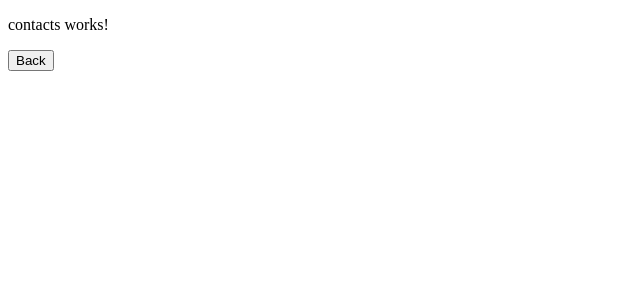
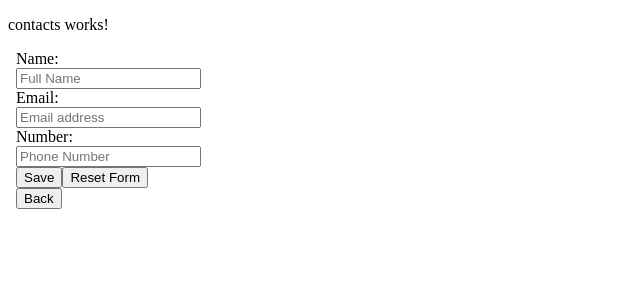
Before and after one commit to LiamRyan1/SafeTrek, an Angular app in the folder App/: page /home in a window 1280 px wide. Both pictures are taken after a click on the button "Contacts". Shown: the top 300 px of the page, without its empty margins (0-640 px from the left). Built offline with nearby package versions, Linux system fonts and the light colour scheme.

Commit message:
working on contacts page

```diff
--- a/App/src/app/components/contacts/contacts.component.html
+++ b/App/src/app/components/contacts/contacts.component.html
@@ -1,2 +1,11 @@
 <p>contacts works!</p>
+<body>
+    <form>
+        Name: <br><input type="text" [(ngModel)]="name" name="name" placeholder="Full Name"><br>
+        Email: <br><input type="text" [(ngModel)]="Email" name="Email" placeholder="Email address"> <br>
+        Number: <br><input type="text" [(ngModel)]="Number" name="Number" placeholder="Phone Number"> <br>
+        <button (click)="onSave()" >Save</button>
+        <button (click)="onResetForm()">Reset Form</button>
+        </form>
 <button (click)="openHome()">Back</button>
+</body>
--- a/App/src/app/components/contacts/contacts.component.ts
+++ b/App/src/app/components/contacts/contacts.component.ts
@@ -1,15 +1,40 @@
 import { Component } from '@angular/core';
+import { FormsModule } from '@angular/forms';
 import { Router } from '@angular/router';
 @Component({
   selector: 'app-contacts',
-  imports: [],
+  imports: [FormsModule],
   templateUrl: './contacts.component.html',
   styleUrl: './contacts.component.css'
 })
 export class ContactsComponent {
   constructor(private router: Router) {}
+  name:String = "";
+  Number:String = "";
+  Email:String = "";
+  savedName:String ="";
+  savedNumber:String = "";
+
   openHome()
   {
     this.router.navigate(['home'])
   }
+  onSave()
+  {
+    alert("OnSave()");
+    if(this.name != "" && this.Number >= "" )
+    {
+      this.savedName = this.name;
+      this.savedNumber = this.Number;
+    }
+    this.name = "";
+    this.Number = "";
+  }
+  onResetForm()
+  {
+    alert("onResetForm()");
+    this.name = "";
+    this.Number = "";
+  }
+
 }
```
